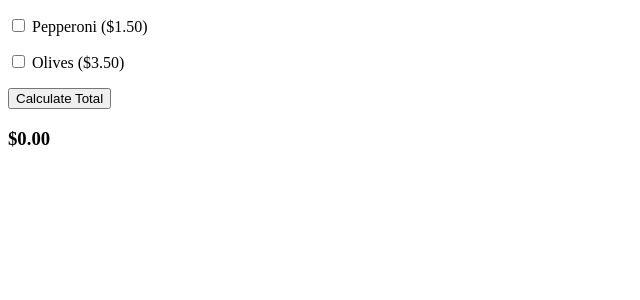
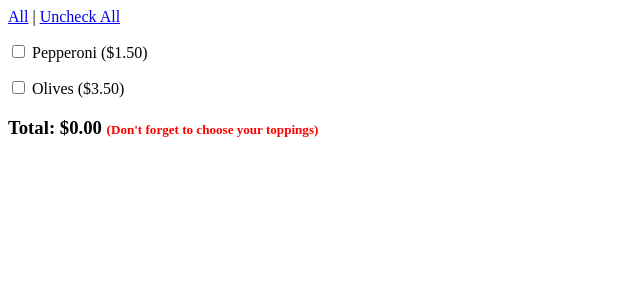
Before and after one commit to tsteelematc/components, an Angular app: page / in a window 1280 px wide. Shown: the top 300 px of the page, without its empty margins (0-640 px from the left). Built offline with nearby package versions, Linux system fonts and the light colour scheme.

Commit message:
Feature done...
See tsteele/week-05-wed-in-class for diary commits...

git merge tsteele/week-05-wed-in-class --squash

```diff
--- a/src/app/pizza/pizza.component.html
+++ b/src/app/pizza/pizza.component.html
@@ -1,12 +1,14 @@
 <div>
+  <a (click)='checkAll()' href='#'>All</a> | <a (click)='uncheckAll()' href='#'>Uncheck All</a>
   <p *ngFor='let t of availablePizzaToppings'>
-    <input type="checkbox" [(ngModel)]='t.checked'>
+    <input type="checkbox" [(ngModel)]='t.checked' (change)='recalculateTotal()'>
     {{ t.name }} ({{ t.price | currency }})
   </p>
   <p>
-    <button (click)='calculateTotal()'>Calculate Total</button>
+    <button *ngIf='false' (click)='calculateTotal()'>Calculate Total</button>
   </p>
   <h3>
-    {{ total | currency}}
+    Total: {{ total | currency}}
+    <span *ngIf='showWarning' style='color: red; font-size: 0.7em'>(Don't forget to choose your toppings)</span>
   </h3>
 </div>
--- a/src/app/pizza/pizza.component.ts
+++ b/src/app/pizza/pizza.component.ts
@@ -26,6 +26,26 @@ export class PizzaComponent implements OnInit {
     );
   }
 
+  recalculateTotal = () => {
+    this.calculateTotal();
+  }
+
+  checkAll = () => {
+    this.availablePizzaToppings = this.availablePizzaToppings.map(x => ({...x, checked: true }));
+    this.recalculateTotal();
+  }
+
+  uncheckAll = () => {
+    this.availablePizzaToppings = this.availablePizzaToppings.map(x => ({...x, checked: false }));
+    this.recalculateTotal();
+  }
+
+  // TypeScript getter property (or readonly)
+  get showWarning() {
+    //return this.availablePizzaToppings.filter(x => x.checked).length === 0;
+    return !this.availablePizzaToppings.some(x => x.checked);
+  }
+
   // DI (dependency inject) the pizza service.
   constructor(public pizzaSvc: PizzaService) { }
 
```
